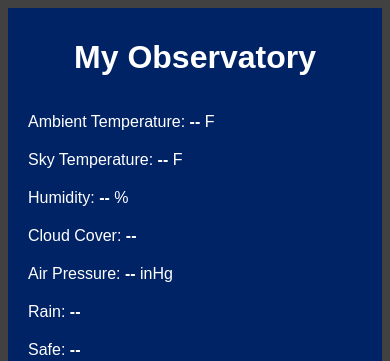
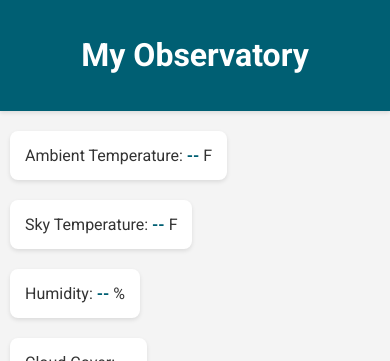
Before and after one commit to AustinM731/AlpacaSafetyMonitor, a Flask app: page / in a window 390 px wide. Shown: the top 361 px of the page. Run offline with Flask 3, Linux system fonts and the light colour scheme; parts of the project's set-up code (start-up, migrations or seed data) failed here and were passed over; some libraries are stand-ins or nearby versions.

Commit message:
Add additional CSS to make the site more modern

```diff
--- a/WeatherStation/templates/frontend.html
+++ b/WeatherStation/templates/frontend.html
@@ -4,42 +4,51 @@
     <meta charset="UTF-8">
     <meta name="viewport" content="width=device-width, initial-scale=1.0">
     <title>Observatory Dashboard</title>
+    <link href="https://fonts.googleapis.com/css2?family=Roboto:wght@400;700&display=swap" rel="stylesheet">
     <style>
         body {
-            font-family: Arial, sans-serif;
-            background-color: #414141; /* Dark background */
-            color: #f0f0f0; /* Lighter text for readability */
+            font-family: 'Roboto', sans-serif;
+            background-color: #f4f4f4;
+            color: #333;
+            margin: 0;
+            padding: 0;
         }
         .header {
-            background-color: #002366; /* Dark blue background */
+            background-color: #005f73;
             color: white;
-            padding: 10px;
+            padding: 15px 0;
             text-align: center;
+            box-shadow: 0 2px 4px rgba(0,0,0,0.1);
         }
         .sensor-data {
             display: flex;
             justify-content: space-around;
             align-items: center;
-            flex-wrap: wrap; /* Allow wrapping on smaller screens */
-            padding: 5px 0;
+            flex-wrap: wrap;
+            padding: 10px 0;
         }
         .sensor-data div {
+            background-color: white;
+            border-radius: 8px;
+            box-shadow: 0 2px 4px rgba(0,0,0,0.1);
+            padding: 15px;
             margin: 10px;
-            color: white; /* Ensure text here is also light for readability */
+            flex-basis: calc(33.333% - 20px);
+            text-align: center;
+            color: #333;
         }
         .sensor-value {
             font-weight: bold;
+            color: #005f73;
         }
-        /* Responsive design for smaller screens */
         @media (max-width: 600px) {
             .sensor-data {
                 flex-direction: column;
                 align-items: start;
             }
+            .sensor-data div {
+                flex-basis: 100%;
             }
-        /* Optional: if you have links, adjust their color for visibility */
-        a {
-            color: #4da6ff;
         }
         img {
             max-width: 100%;
@@ -47,12 +56,16 @@
             display: block;
             margin: auto;
         }
+        a {
+            color: #4da6ff;
+        }
     </style>
 </head>
 
 <body>
     <div class="header">
         <h1>My Observatory</h1>
+    </div>
     <div class="sensor-data">
         <div>Ambient Temperature: <span class="sensor-value" id="ambientTemperature">--</span> F</div>
         <div>Sky Temperature: <span class="sensor-value" id="skyTemperature">--</span> F</div>
@@ -62,7 +75,6 @@
         <div>Rain: <span class="sensor-value" id="rain">--</span></div>
         <div>Safe: <span class="sensor-value" id="safe">--</span></div>
     </div>
-    </div>
     <div>
         <img src="/static/graphs.png" alt="Graphs">
     </div>
```
Lines whose indentation alone changed are shown as unchanged.
